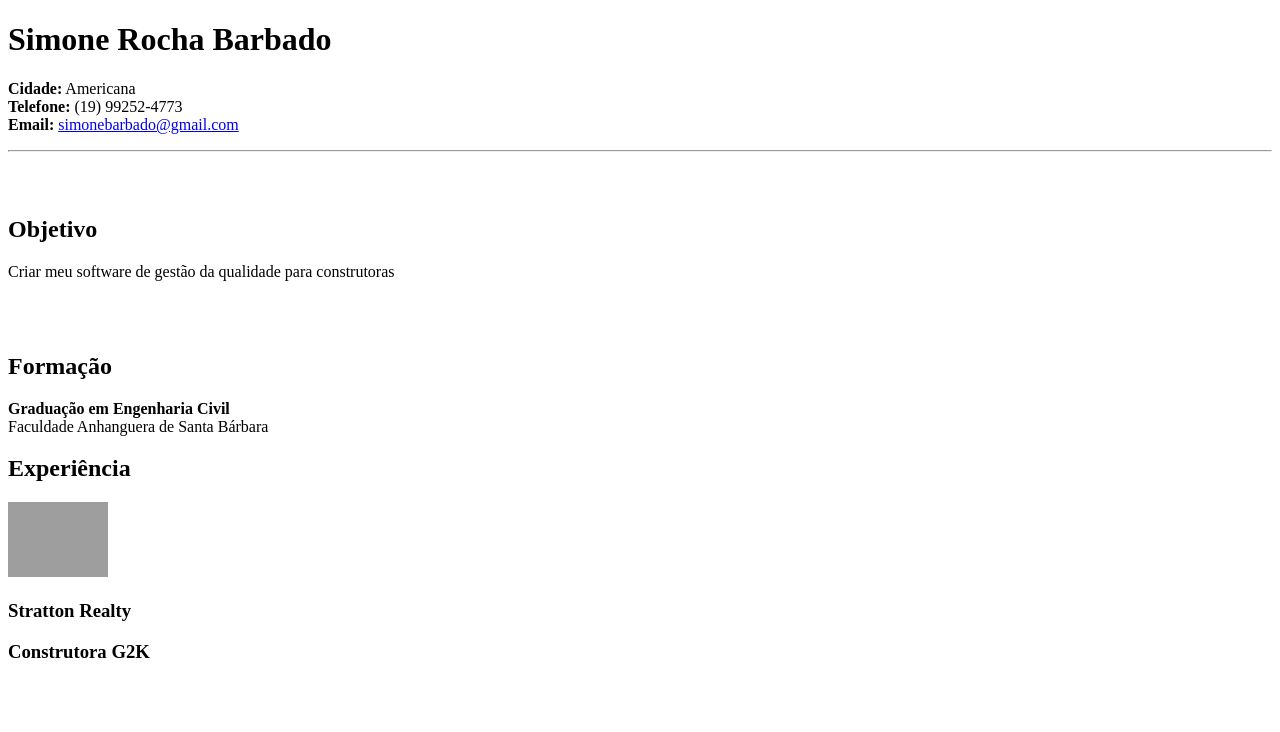
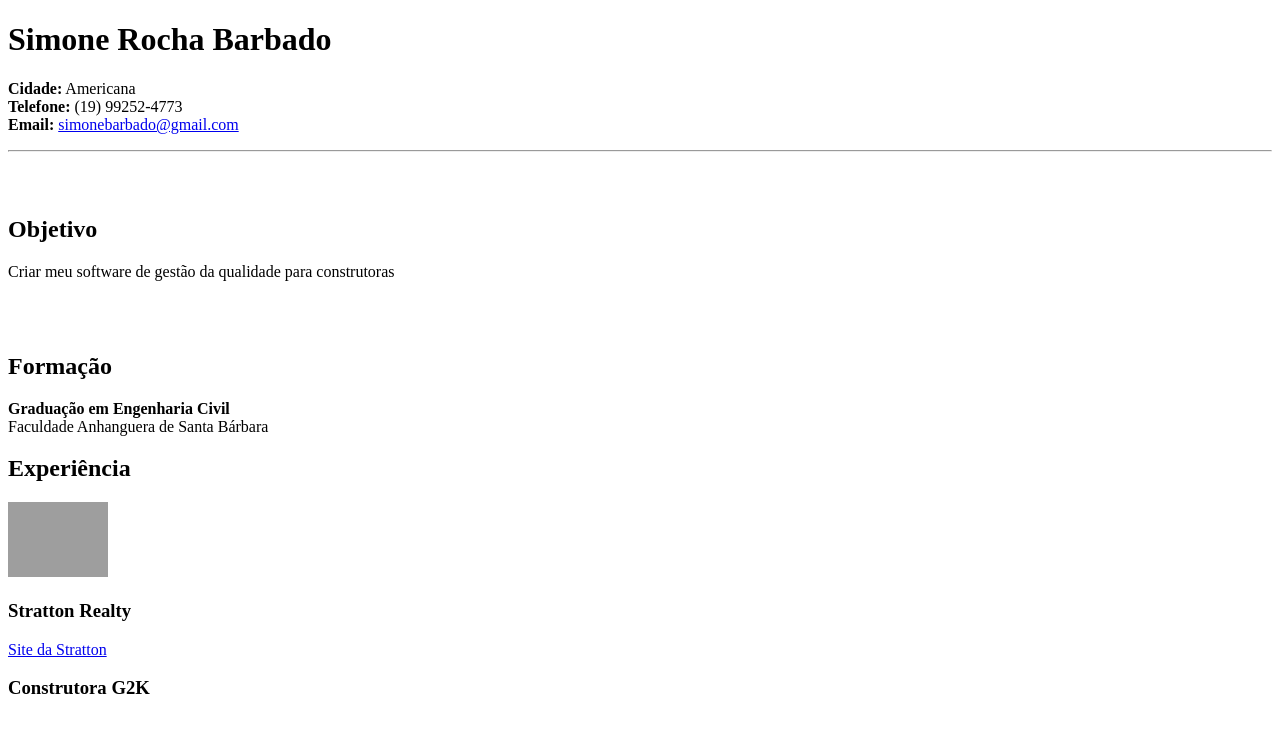
Before and after one commit to simonebarbado/curso-programadorbr, a plain HTML site: page aula-4.12/index.html in a window 1280 px wide. Drawn offline with Linux system fonts and the light colour scheme; grey boxes are pictures that could not be loaded.

Commit message:
finalizando a aula

```diff
--- a/aula-4.12/index.html
+++ b/aula-4.12/index.html
@@ -32,10 +32,13 @@
   </p>
   <!-- Experiencias -->
   <h2>Experiência</h2>
-  <a href="https://www.strattonrealty.com.br/" target="_blank"><img
+  <div>
+    <img
       src="https://static.wixstatic.com/media/81a3d4_5acde553094d420b8b6c338e0e5deb4c~mv2.png/v1/fill/w_496,h_248,al_c,q_85,usm_0.66_1.00_0.01/2019%20STRATTON%20LOGO.webp"
-      alt="logo stratton" width="100px"></a>
-  <h3>Stratton Realty</h3>
+      alt="logo stratton" width="100px">
+    <h3>Stratton Realty</h3>
+    <a href="https://www.strattonrealty.com.br/" target="_blank">Site da Stratton</a>
+  </div>
   <h3>Construtora G2K</h3>
 </body>
 
```
